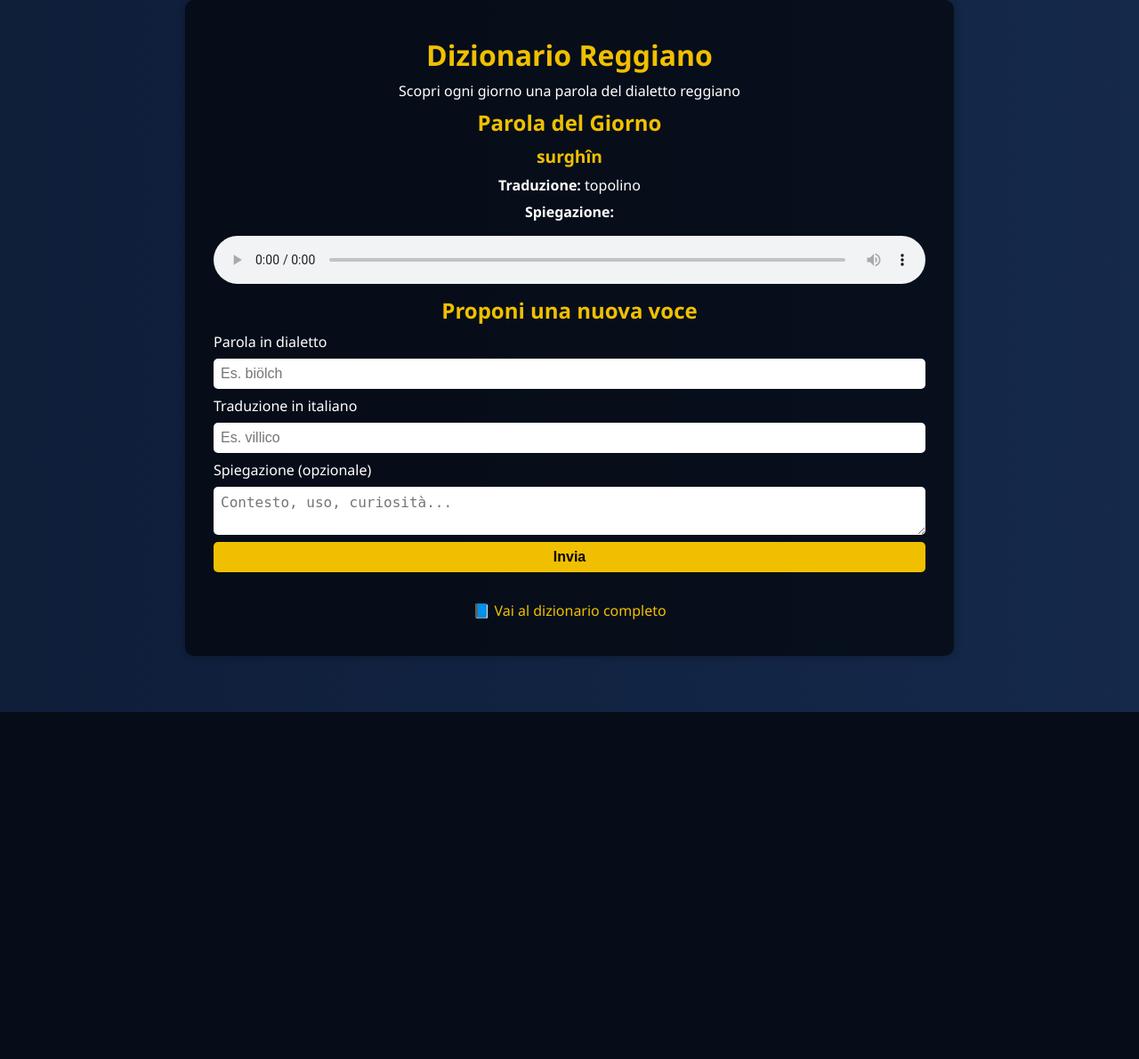
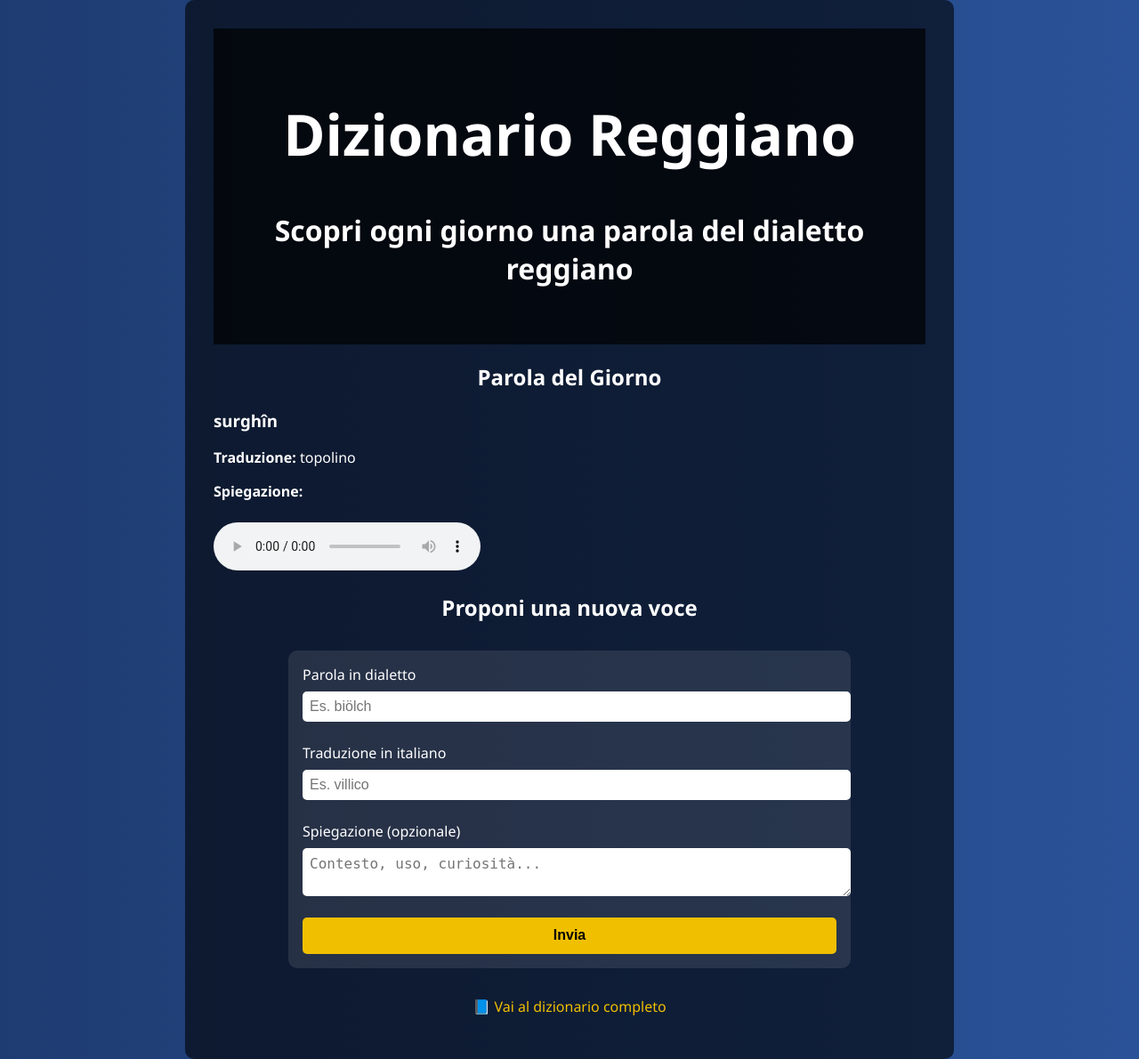
Before and after one commit to CRI-MAX/VOCABOLARIO-REGGIANO, a Flask app: page / in a window 1280 px wide. Shown: the whole page at 89% size. Before the commit the page ends 800 px from the top, so only its background shows below. Run offline with Flask 3, Linux system fonts and the light colour scheme.

Commit message:
Rimozione overlay, fix autoplay audio, aggiunto script.js

```diff
--- a/static/style.css
+++ b/static/style.css
@@ -1,187 +1,107 @@
 /* Impostazioni generali */
 body {
-  font-family: 'Segoe UI', sans-serif;
   margin: 0;
   padding: 0;
-  color: white;
-  background-image: url("/static/img/anziano.jpg"), linear-gradient(to right, #1e3c72, #2a5298);
-  background-blend-mode: overlay;
+  font-family: 'Segoe UI', sans-serif;
+  background-image: url("/static/immagini/sfondo.jpg");
   background-size: cover;
-  background-position: center 20%;
+  background-position: center;
   background-repeat: no-repeat;
   background-attachment: fixed;
-  transition: background-image 1s ease-in-out;
-  position: relative;
+  color: #f4f4f4;
 }
 
-/* Overlay */
-.overlay {
-  position: fixed;
-  top: 0; left: 0;
-  width: 100%; height: 100%;
-  background-color: rgba(0, 0, 0, 0.5);
-  z-index: 0;
-  pointer-events: none;
-}
-
-/* Contenuto principale */
-main {
-  position: relative;
-  z-index: 1;
-  max-width: 900px;
-  margin: auto;
-  background-color: rgba(0, 0, 0, 0.6);
+/* Header */
+header {
+  text-align: center;
   padding: 2rem;
-  border-radius: 10px;
-  box-shadow: 0 0 10px rgba(0,0,0,0.3);
-}
-
-/* Titoli */
-h1, h2, h3, p {
-  text-align: center;
-  margin: 0.5rem 0;
-}
-
-h1 {
+  background-color: rgba(0, 0, 0, 0.7);
   font-size: 2rem;
-  color: #f0c000;
-}
-
-h2 {
-  font-size: 1.5rem;
-  color: #f0c000;
-}
-
-h3 {
-  font-size: 1.2rem;
-  color: #f0c000;
-}
-
-/* Navigazione alfabetica */
-.alfabeto {
-  text-align: center;
-  margin-bottom: 1rem;
-}
-
-.alfabeto a {
-  margin: 0 5px;
-  color: #f0c000;
-  text-decoration: none;
   font-weight: bold;
 }
 
-.alfabeto a:hover {
+/* Sezione Parola del Giorno */
+#parola-del-giorno {
+  margin: 2rem auto;
+  padding: 1rem;
+  max-width: 600px;
+  background-color: rgba(255, 255, 255, 0.1);
+  border-radius: 10px;
+  text-align: center;
+}
+
+/* Form proposta nuova parola */
+form {
+  margin: 2rem auto;
+  max-width: 600px;
+  padding: 1rem;
+  background-color: rgba(255, 255, 255, 0.1);
+  border-radius: 10px;
+}
+
+form input,
+form textarea {
+  width: 100%;
+  margin-bottom: 1rem;
+  padding: 0.5rem;
+  border: none;
+  border-radius: 5px;
+  font-size: 1rem;
+}
+
+form button {
+  background-color: #f0c000;
+  color: #000;
+  padding: 0.7rem 1.2rem;
+  border: none;
+  border-radius: 5px;
+  cursor: pointer;
+  font-weight: bold;
+}
+
+form button:hover {
+  background-color: #ffd700;
+}
+
+/* Link al dizionario completo */
+#link-dizionario {
+  display: block;
+  text-align: center;
+  margin-top: 2rem;
+  font-size: 1.2rem;
+  color: #f0c000;
   text-decoration: underline;
 }
 
-/* Lista voci */
-ul.voci {
-  list-style: none;
-  padding: 0;
+/* Audio player */
+.audio-player {
+  margin-top: 1rem;
+  text-align: center;
 }
 
-ul.voci li {
-  margin-bottom: 1rem;
-  padding: 0.5rem;
-  background-color: rgba(255, 255, 255, 0.1);
-  border-radius: 5px;
-}
-
-/* Form */
-form {
-  display: flex;
-  flex-direction: column;
-  gap: 0.5rem;
-}
-
-input, textarea, button {
-  padding: 0.5rem;
-  border-radius: 5px;
-  border: none;
-  font-size: 1rem;
-}
-
-button {
-  background-color: #f0c000;
-  color: black;
-  font-weight: bold;
-  cursor: pointer;
-  transition: background-color 0.3s ease;
-}
-
-button:hover {
-  background-color: #d4aa00;
-}
-
-/* Link */
-a {
-  color: #f0c000;
-  text-decoration: none;
-}
-
-a:hover {
-  text-decoration: underline;
-}
-
-/* Link di ritorno */
-a.back {
-  display: block;
-  text-align: center;
-  margin-top: 2rem;
-  color: #f0c000;
-  text-decoration: none;
-}
-
-a.back:hover {
-  text-decoration: underline;
-}
-
-/* Audio */
 audio {
-  margin-top: 0.5rem;
   width: 100%;
+  max-width: 300px;
 }
 
 /* Responsive */
 @media screen and (max-width: 600px) {
-  body {
-    padding: 10px;
-    background-position: center 30%;
-    overflow-x: hidden;
+  header {
+    font-size: 1.5rem;
   }
 
-  main {
+  #parola-del-giorno,
+  form {
+    margin: 1rem;
     padding: 1rem;
-    max-width: 100%;
-    border-radius: 0;
-    box-shadow: none;
   }
 
-  h1 {
-    font-size: 1.8rem;
+  form input,
+  form textarea {
+    font-size: 0.9rem;
   }
 
-  h2 {
-    font-size: 1.4rem;
-  }
-
-  h3 {
-    font-size: 1.2rem;
-  }
-
-  input, textarea, button {
-    font-size: 1rem;
-    width: 100%;
-    box-sizing: border-box;
-  }
-
-  .alfabeto a {
-    display: inline-block;
-    margin: 3px;
-    font-size: 1rem;
-  }
-
-  ul.voci li {
-    font-size: 0.95rem;
+  form button {
+    font-size: 0.9rem;
   }
 }
--- a/templates/index.html
+++ b/templates/index.html
@@ -24,17 +24,7 @@
       color: white;
     }
 
-    .overlay {
-      position: fixed;
-      top: 0; left: 0;
-      width: 100%; height: 100%;
-      background-color: rgba(0, 0, 0, 0.5);
-      z-index: 0;
-    }
-
     main {
-      position: relative;
-      z-index: 1;
       padding: 2rem;
       max-width: 800px;
       margin: auto;
@@ -82,10 +72,9 @@
   </style>
 </head>
 <body>
-  <div class="overlay"></div>
 
   <!-- Musica di sottofondo -->
-  <audio id="introAudio" autoplay muted loop>
+  <audio id="introAudio" preload="auto" loop>
     <source src="{{ url_for('static', filename='audio/intro.mp3') }}" type="audio/mpeg">
     Il tuo browser non supporta l'audio.
   </audio>
@@ -132,42 +121,21 @@
     </p>
   </main>
 
-  <!-- Script dissolvenza audio -->
+  <!-- Script per avvio audio dopo interazione -->
   <script>
     const audio = document.getElementById("introAudio");
 
-    window.addEventListener("DOMContentLoaded", () => {
-      audio.muted = false;
+    function startAudio() {
       audio.volume = 1.0;
       audio.play().catch(() => {
         console.log("Autoplay bloccato dal browser");
       });
-    });
-    window.onload = () => {
-  audio.muted = false;
-  audio.play().catch(() => {});
-};
-    function fadeOutAudio() {
-      const fadeInterval = setInterval(() => {
-        if (audio.volume > 0.01) {
-          audio.volume -= 0.01;
-        } else {
-          audio.pause();
-          clearInterval(fadeInterval);
-        }
-      }, 50);
+      window.removeEventListener("click", startAudio);
+      window.removeEventListener("touchstart", startAudio);
     }
 
-    function handleInteraction() {
-      fadeOutAudio();
-      window.removeEventListener("keydown", handleInteraction);
-      window.removeEventListener("click", handleInteraction);
-      window.removeEventListener("touchstart", handleInteraction);
-    }
-
-    window.addEventListener("keydown", handleInteraction);
-    window.addEventListener("click", handleInteraction);
-    window.addEventListener("touchstart", handleInteraction);
+    window.addEventListener("click", startAudio);
+    window.addEventListener("touchstart", startAudio);
   </script>
 </body>
 </html>
```
Also changed, not shown: static/js/script.js (added, +43 -0 lines). Lines whose indentation alone changed are shown as unchanged.
